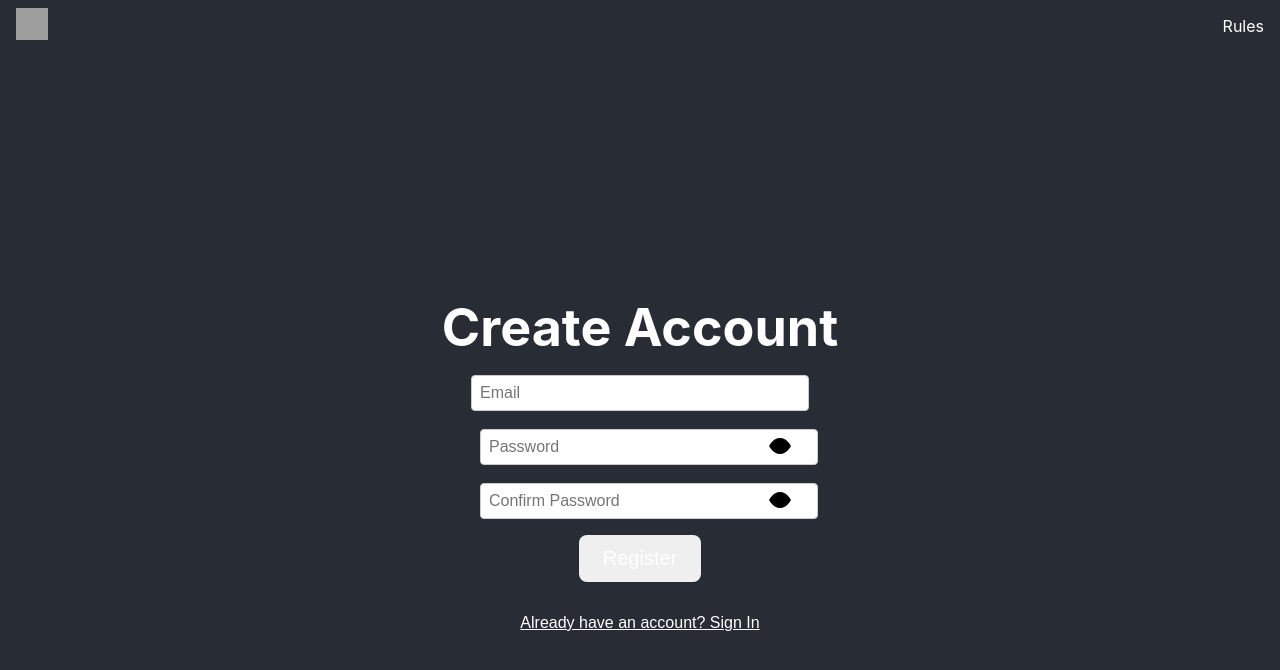
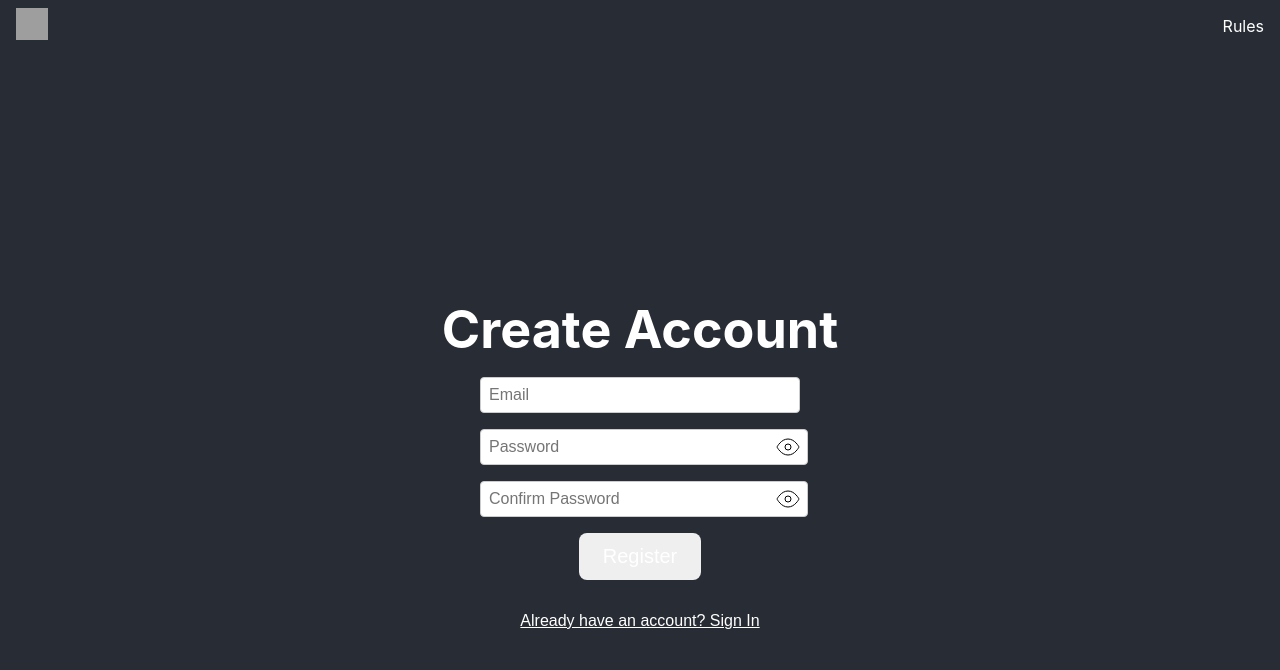
Before and after one commit to DoTheG95/fearlesslocke, a React (Create React App) app: page /login in a window 1280 px wide. Both pictures are taken after a click on the button "Don't have an account? Register". Shown: the top 670 px of the page. Built offline with nearby package versions, Linux system fonts and the light colour scheme; no server answers; grey boxes are pictures that could not be loaded.

Commit message:
update login

```diff
--- a/src/App.css
+++ b/src/App.css
@@ -209,16 +209,17 @@
   justify-content: center;
 }
 
-.password-wrapper {
-  position: relative;
+.input-wrapper {
+  display: flex;
+  align-items: center;
   width: 100%;
 }
-
+.input-wrapper input {
+  flex: 1;
+  padding-right: 1rem;
+}
 .toggle-icon {
-  position: absolute;
-  right: 0.5rem;
-  top: 50%;
-  transform: translateY(-50%);
+  margin-left: -2rem;
   width: 24px;
   height: 24px;
   cursor: pointer;
--- a/src/pages/Login.jsx
+++ b/src/pages/Login.jsx
@@ -1,3 +1,4 @@
+// src/components/Login.jsx
 import React, { useState, useEffect } from 'react';
 import '../App.css';
 import { auth } from '../firebase';
@@ -91,7 +92,9 @@ export default function Login() {
         <p style={{ color: 'red', marginTop: '1rem' }}>{errorMsg}</p>
       )}
       <form onSubmit={handleSubmit} style={formStyle}>
+        <div className='input-wrapper'>
           <input
+            id ='email_input'
             type='email'
             placeholder='Email'
             value={email}
@@ -99,8 +102,10 @@ export default function Login() {
             required
             style={inputStyle}
           />
-        <div className='password-wrapper'>
+        </div>
+        <div className='input-wrapper'>
           <input
+            id ='password_input'
             type={showPassword ? 'text' : 'password'}
             placeholder='Password'
             value={password}
@@ -108,18 +113,17 @@ export default function Login() {
             required
             style={inputStyle}
           />
-          <svg
+          <img
+            src='/images/eyeicon.svg'
+            alt={showPassword ? 'Hide password' : 'Show password'}
             className='toggle-icon'
-            viewBox='0 0 24 24'
             onClick={() => setShowPassword(prev => !prev)}
-          >
-            <path d='M1 12s4-8 11-8 11 8 11 8-4 8-11 8S1 12 1 12z' />
-            <circle cx='12' cy='12' r='3' />
-          </svg>
+          />
         </div>
         {newUser && (
-          <div className='password-wrapper'>
+          <div className='input-wrapper'>
             <input
+              id ='confirm_password_input'
               type={showConfirm ? 'text' : 'password'}
               placeholder='Confirm Password'
               value={confirmPw}
@@ -127,14 +131,12 @@ export default function Login() {
               required
               style={inputStyle}
             />
-            <svg
+            <img
+              src='/images/eyeicon.svg'
+              alt={showConfirm ? 'Hide password' : 'Show password'}
               className='toggle-icon'
-              viewBox='0 0 24 24'
               onClick={() => setShowConfirm(prev => !prev)}
-            >
-              <path d='M1 12s4-8 11-8 11 8 11 8-4 8-11 8S1 12 1 12z' />
-              <circle cx='12' cy='12' r='3' />
-            </svg>
+            />
           </div>
         )}
         <button type='submit' style={buttonStyle}>
```
Also changed, not shown: public/images/eyeicon.svg (added). Lines whose indentation alone changed are shown as unchanged.
